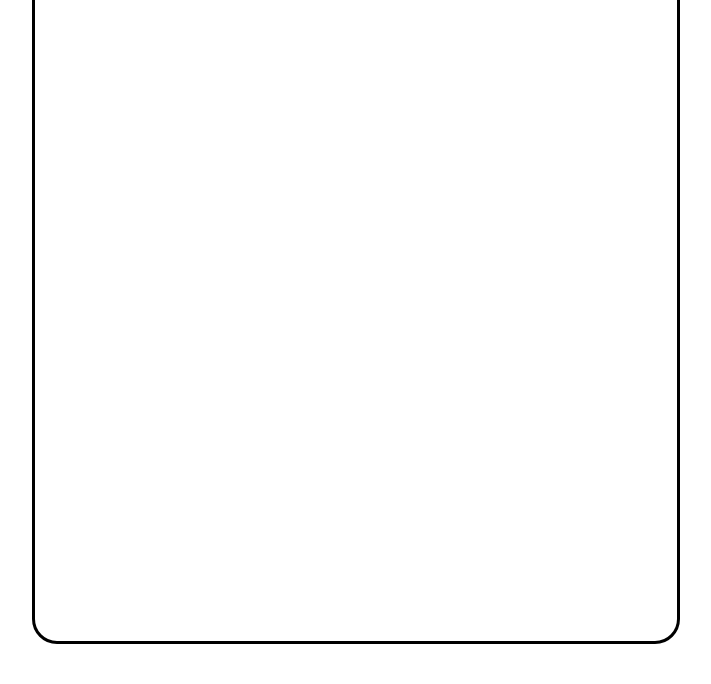
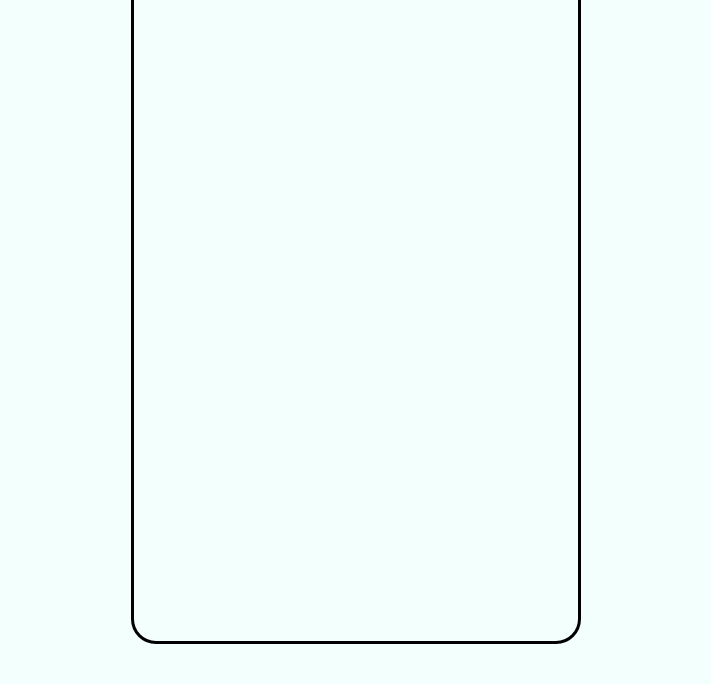
Before and after one commit to kaleigh207/QuizNode, a website: page client/index.html in a window 1280 px wide. Shown: the part 116-800 px from the top of the page, without its empty margins (284-995 px from the left). Drawn offline with Linux system fonts and the light colour scheme.

Commit message:
Fixed apsect ratio

```diff
--- a/client/index.html
+++ b/client/index.html
@@ -7,23 +7,37 @@
 
     <style type="text/css">
       * { box-sizing: border-box; }
-      html, body { width: 100%; }
+      html, body {
+        width: 100%;
+        font-family: "HelveticaNeue-Light", "Helvetica Neue Light", "Helvetica Neue", Helvetica, Arial, "Lucida Grande", sans-serif;
+        font-weight: 300;
+        background-color: #f3fffd;
+      }
+
       main {
-        width: 50.652vw;
-        height: 90vw; /* 100/56.25 = 1.778 */
-        background: none;
-        max-height: 90vh;
-        max-width: 177.78vh; /* 16/9 = 1.778 */
+        width: 56.25vh;
+        height: 90vh;
+        max-height: 160vh;
+        max-width: 90vh;
         margin: auto;
         position: absolute;
-        top:0;bottom:0; /* vertical center */
-        left:0;right:0; /* horizontal center */
-        border:3px solid;
-        border-radius:25px;
+        top:0; bottom:0;
+        left:0; right:0;
+        border: 3px solid;
+        border-radius: 25px;
+
       }
+
+      h1 {
+        color: deeppink;
+      }
+
+
     </style>
   </head>
   <body>
-    <main></main>
+    <main>
+      <h1> 2+2 </h1>
+    </main>
   </body>
 </html>
```
